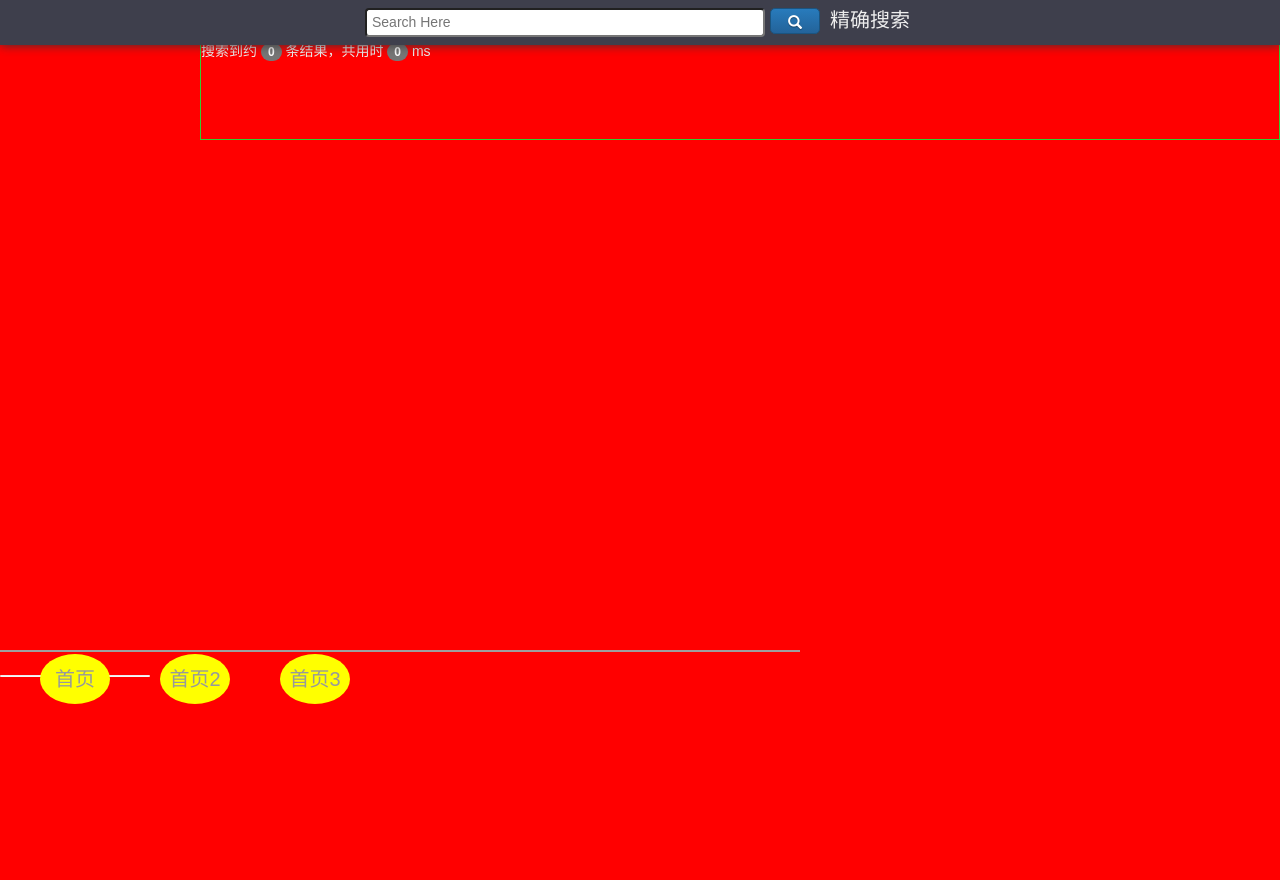
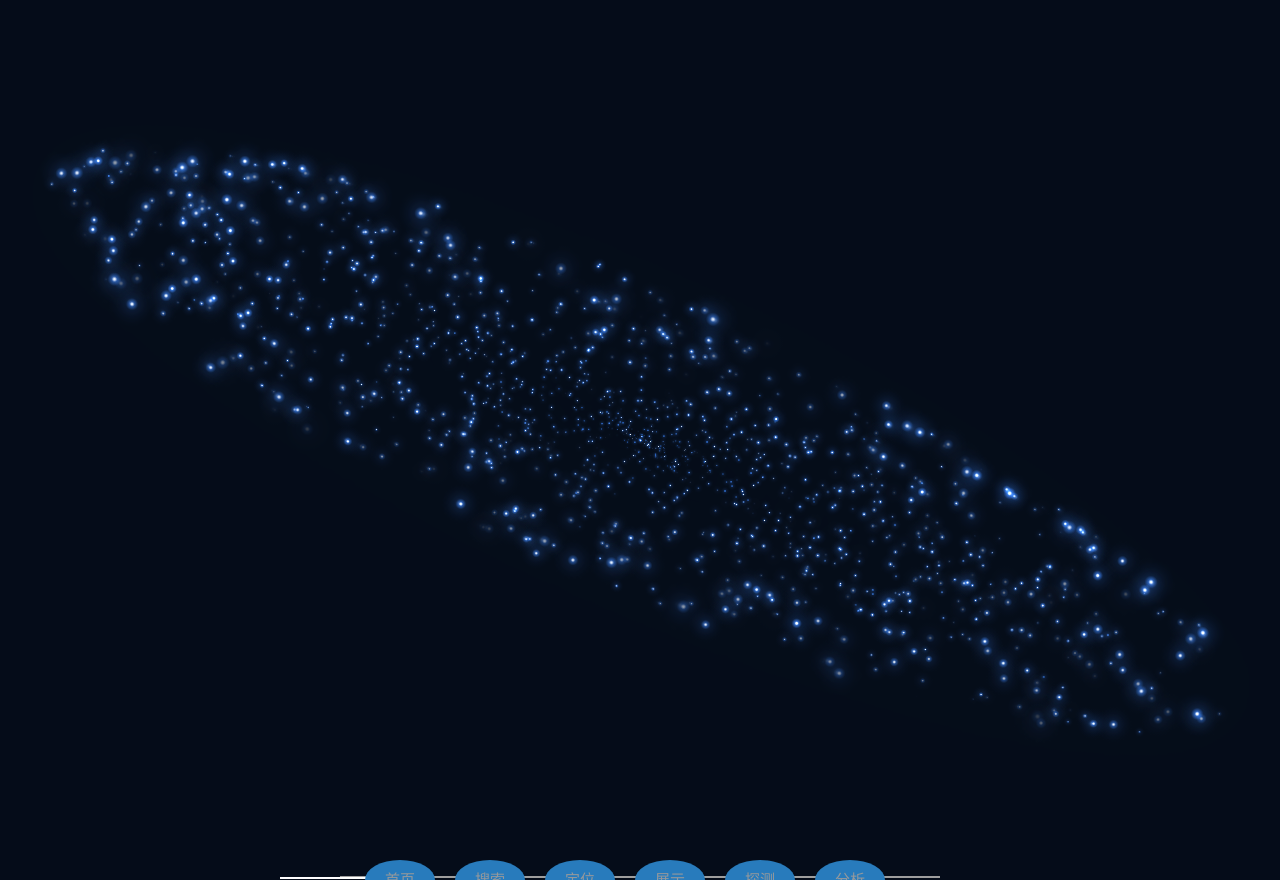
Before and after one commit to github188/hwd, a Java web app: page /arcgis_js_api/new-index in a window 1280 px wide. Run offline with Spring Boot 4, a stand-in JSP engine, Linux system fonts and the light colour scheme; the project's own start-up code is not run, and a stand-in starts its controllers and pages; some libraries are stand-ins or nearby versions; grey boxes are pictures that could not be loaded.

Commit message:
carousel is done

```diff
--- a/src/main/webapp/WEB-INF/pages/new-index.jsp
+++ b/src/main/webapp/WEB-INF/pages/new-index.jsp
@@ -205,8 +205,11 @@
             </form>
         </div>
     </div>
-    <div id="content">
-
+    <div id="content" class="carousel slide full-height">
+        <div class="carousel-inner full_height" role="listboxt">
+            <section class="home item active" tag="home" style="overflow: hidden;position: relative;">
+                <canvas id="galaxy"></canvas>
+            </section>
             <section class="list-wrapper item" tag="list">
                 <div class="result-col for-sidebar-margin">
                     <div class="result-count-duration">
@@ -220,50 +223,47 @@
                     <div class="result-pagination"></div>
                 </div>
             </section>
-        <section class="map-wrapper item" tag="map"></section>
-        <section class="globe-point-wrapper"></section>
-        <section class="globe-line-wrapper"></section>
-        <section class="charts-wrapper"></section>
+            <section class="map-wrapper item" tag="map">map</section>
+            <section class="globe-point-wrapper item" tag="globe-point">point</section>
+            <section class="globe-line-wrapper item" tag="globe-line">line</section>
+            <section class="charts-wrapper item" tag="charts">charts</section>
+        </div>
     </div>
     <div class="processing-overlay"></div>
 </div>
-<footer>
+<footer class="navbar-fixed-bottom">
     <div id="navbar">
         <div class="dash"></div>
-        <div class="progress"></div>
+        <div class="carousel-progress"></div>
         <div id="navbtns" class="container">
-            <div class="navbtn">
-                <a href="">
-                    <%--<img src="resources/img/home.png" alt="首页">--%>
-
+            <div class="navbtn"><a href="">
                 <div>首页</div>
-                </a>
-            </div>
-            <div class="navbtn">
-                <a href="">
-                    <%--<img src="resources/img/home.png" alt="首页2">--%>
-
-                    <div>首页2</div>
-                </a>
-            </div>
-            <div class="navbtn">
-                <a href="">
-                    <%--<img src="resources/img/home.png" alt="首页3">--%>
-
-                    <div>首页3</div>
-                </a>
-            </div>
+            </a></div>
+            <div class="navbtn"><a href="">
+                <div>搜索</div>
+            </a></div>
+            <div class="navbtn"><a href="">
+                <div>定位</div>
+            </a></div>
+            <div class="navbtn"><a href="">
+                <div>展示</div>
+            </a></div>
+            <div class="navbtn"><a href="">
+                <div>探测</div>
+            </a></div>
+            <div class="navbtn"><a href="">
+                <div>分析</div>
+            </a></div>
         </div>
     </div>
 </footer>
+
+<script src="resources/js/lib/bootstrap.min.js"></script>
+<script src="resources/js/new-search.js"></script>
+<script src="resources/js/new-main.js"></script>
+<script src="resources/js/index.js"></script>
 <script>
-    //footer -- navbar
-    $('footer .navbtn').on('click', function (e) {
-        e.preventDefault();
-        $('.carousel').carousel($(this).index());
-    });
+
 </script>
-<script src="resources/js/new-search.js"></script>
-<script src="resources/js/new-index.js"></script>
 </body>
 </html>
--- a/src/main/webapp/resources/css/footer.css
+++ b/src/main/webapp/resources/css/footer.css
@@ -1,23 +1,33 @@
 /* ----------------------- ↓ Footer ---------------------- */
 footer {
     position: absolute;
-    top: 650px;
-    height: 120px;
+    bottom: -1rem;
     text-align: center;
 }
 
+footer.navbar-fixed-bottom {
+    bottom: -2rem;
+    transition: all .6s;
+}
+
+footer.navbar-fixed-bottom:hover {
+    bottom: 0;
+}
+
 footer .dash {
+    position: relative;
+    top: 2rem;
     margin: 0 auto;
     height: 2px;
-    width: 800px;
+    width: 60rem;
     background: url("../img/dot.png");
 }
 
-footer .progress {
+footer .carousel-progress {
     position: relative;
-    top: 23px;
-    left: -325px;
-    width: 150px;
+    top: 1.85rem;
+    left: -30rem;
+    width: 12rem;
     height: 2px;
     margin: 0 auto;
     background: #fff;
@@ -26,16 +36,19 @@ footer .progress {
 footer #navbtns {
     z-index: 1;
     position: relative;
-    width: 800px;
+    margin: 0 auto;
+    width: 60rem;
+    text-align: center;
+    /*border: 4px solid blue;*/
 }
 
 footer .navbtn {
     display: inline-block;
-    width: 70px;
-    margin: 0 25px;
-    line-height: 50px;
+    width: 7rem;
+    margin: 0 1rem;
+    line-height: 4rem;
     text-align: center;
-    color: #ffffff;
+    color: #eee;
     float: left;
 }
 
@@ -43,11 +56,11 @@ footer .navbtn a:hover {
     color: #ffffff;
 }
 
-footer .navbtn img {
-    width: 50px;
+footer .navbtn a:active, footer .navbtn a.active {
+    background-color: olive;
 }
 
 footer .navbtn div {
-    background-color: #ffff00;
+    background-color: #287bbc;
     border-radius: 50%;
 }
--- a/src/main/webapp/resources/css/list.css
+++ b/src/main/webapp/resources/css/list.css
@@ -1,6 +1,6 @@
 /* ------------------------ ↓ List Wrapper ---------------------- */
 .list-wrapper {
-    display: block;
+    display: none;
     height: 100%;
     margin: 0 auto;
     background: #ff0000;
--- a/src/main/webapp/resources/css/new-base.css
+++ b/src/main/webapp/resources/css/new-base.css
@@ -29,20 +29,18 @@ body {
 }
 
 a {
-    color: #eee;
-    font-size: 2rem;
+    font-size: 1.5rem;
     text-decoration: none;
 }
 
 a.hover, a:hover {
-    color: #006fa6 !important;
-    font-size: 2.1rem !important;
-    text-decoration: none;
-    text-shadow: 0 0 1px #333;
+    font-size: 1.6rem;
+    /*text-decoration: none;*/
 }
 
 a.visited, a:visited {
     color: #96999c;
+    text-decoration: none;
 }
 
 .text-button {
@@ -57,6 +55,11 @@ a.visited, a:visited {
 .text-button:hover {
     text-decoration: underline;
     font-size: 1.5rem;
+}
+
+.full_height {
+    height: 100%;
+    min-height: 100px;
 }
 
 /* ------------------------------ ↓typeahead --------------------- */
@@ -218,11 +221,15 @@ header .advs-link-wrapper {
     float: right;
 }
 
+header .advs-link-wrapper a:hover {
+    color: #287bbc;
+}
+
 /* ------------------------- header ↑ ----------------------------- */
 
 /*-------------------------- ↓ main -------- -----------------------*/
 #main {
-    padding-top: 4rem;
+    /*padding-top: 4rem;*/
     height: 100%;
 }
 
--- /dev/null
+++ b/src/main/webapp/resources/js/index.js
@@ -0,0 +1,96 @@
+/**
+ * Created by lyp on 2016/1/19.
+ * 首页银河特效
+ */
+var canvas = document.getElementById('galaxy'),
+    ctx = canvas.getContext('2d'),
+    w = canvas.width = window.innerWidth,
+    h = canvas.height = window.innerHeight,
+
+    hue = 217,
+    stars = [],
+    count = 0,
+    maxStars = 1400;
+
+// Cache gradient
+var canvas2 = document.createElement('canvas'),
+    ctx2 = canvas2.getContext('2d');
+canvas2.width = 100;
+canvas2.height = 100;
+var half = canvas2.width / 2,
+    gradient2 = ctx2.createRadialGradient(half, half, 0, half, half, half);
+gradient2.addColorStop(0.025, '#fff');
+gradient2.addColorStop(0.1, 'hsl(' + hue + ', 61%, 33%)');
+gradient2.addColorStop(0.25, 'hsl(' + hue + ', 64%, 6%)');
+gradient2.addColorStop(1, 'transparent');
+
+ctx2.fillStyle = gradient2;
+ctx2.beginPath();
+ctx2.arc(half, half, half, 0, Math.PI * 2);
+ctx2.fill();
+// End cache
+
+function random(min, max) {
+    if (arguments.length < 2) {
+        max = min;
+        min = 0;
+    }
+
+    if (min > max) {
+        var hold = max;
+        max = min;
+        min = hold;
+    }
+
+    return Math.floor(Math.random() * (max - min + 1)) + min;
+}
+
+var Star = function () {
+
+    this.orbitRadius = random(w / 2 - 50);
+    this.radius = random(100, this.orbitRadius) / 10;
+    this.orbitX = w / 2;
+    this.orbitY = h / 2;
+    this.timePassed = random(0, maxStars);
+    this.speed = random(this.orbitRadius) / 100000;
+    this.alpha = random(2, 10) / 10;
+
+    count++;
+    stars[count] = this;
+};
+
+Star.prototype.draw = function () {
+    var x = Math.sin(this.timePassed + 1) * this.orbitRadius + this.orbitX,
+        y = Math.cos(this.timePassed) * this.orbitRadius / 2 + this.orbitY,
+        twinkle = random(10);
+
+    if (twinkle === 1 && this.alpha > 0) {
+        this.alpha -= 0.05;
+    } else if (twinkle === 2 && this.alpha < 1) {
+        this.alpha += 0.05;
+    }
+
+    ctx.globalAlpha = this.alpha;
+    ctx.drawImage(canvas2, x - this.radius / 2, y - this.radius / 2, this.radius, this.radius);
+    this.timePassed += this.speed;
+};
+
+for (var i = 0; i < maxStars; i++) {
+    new Star();
+}
+
+function animation() {
+    ctx.globalCompositeOperation = 'source-over';
+    ctx.globalAlpha = 0.8;
+    ctx.fillStyle = 'hsla(' + hue + ', 64%, 6%, 1)';
+    ctx.fillRect(0, 0, w, h)
+
+    ctx.globalCompositeOperation = 'lighter';
+    for (var i = 1, l = stars.length; i < l; i++) {
+        stars[i].draw();
+    }
+
+    window.requestAnimationFrame(animation);
+}
+
+animation();
--- a/src/main/webapp/resources/js/new-index.js
+++ b/src/main/webapp/resources/js/new-main.js
@@ -1,9 +1,13 @@
-var $advs = $('.advs-wrapper'), $advsControl = $('.advs-link-main').find('span');
+var $advs = $('.advs-wrapper'),
+    $advsControl = $('.advs-link-main').find('span'),
+    $header = $('header').hide();
 $(function () {
     "use strict";
     //input suggestions
     suggestCursorToggle();
     inputSuggest($('.global-search-input'), "api/getSuggestions?search=");
+    //carousel
+    pageSlide();
 
     //date default value
     $('#time_to').val(new Date().toDateInputValue());
@@ -170,3 +174,36 @@ Date.prototype.toDateInputValue = (function () {
     local.setMinutes(this.getMinutes() - this.getTimezoneOffset());
     return local.toJSON().slice(0, 10);
 });
+
+//页面滑动,使用bootstrap的carousel和slide
+function pageSlide() {
+    var $carousel = $('.carousel').carousel({"interval": false});
+    var INIT_PROGRESS = 150;
+    $carousel.on('slide.bs.carousel', function (event) {
+        var tag = $(event.relatedTarget).attr("tag");
+        var progress = ($(event.relatedTarget).index() + 1) * INIT_PROGRESS;
+        $(".progress").animate({width: progress, left: (progress / 2) - 400}, 500);
+        //playAnimation(tag);
+    });
+    $("body,html").animate({
+        scrollTop: ($(".home").offset().top)
+    }, 10);
+
+    //点击切换，起到carousel control的作用
+    $('footer .navbtn').on('click', function (e) {
+        e.preventDefault();
+        var index = $(this).index();
+        switch (index) {
+            case 0: //home
+                onHomePageShow();
+                break;
+            default:
+                $header.show();
+        }
+        $('.carousel').carousel(index);
+    });
+}
+
+function onHomePageShow() {
+    $header.hide();
+}
```
Lines whose indentation alone changed are shown as unchanged.
